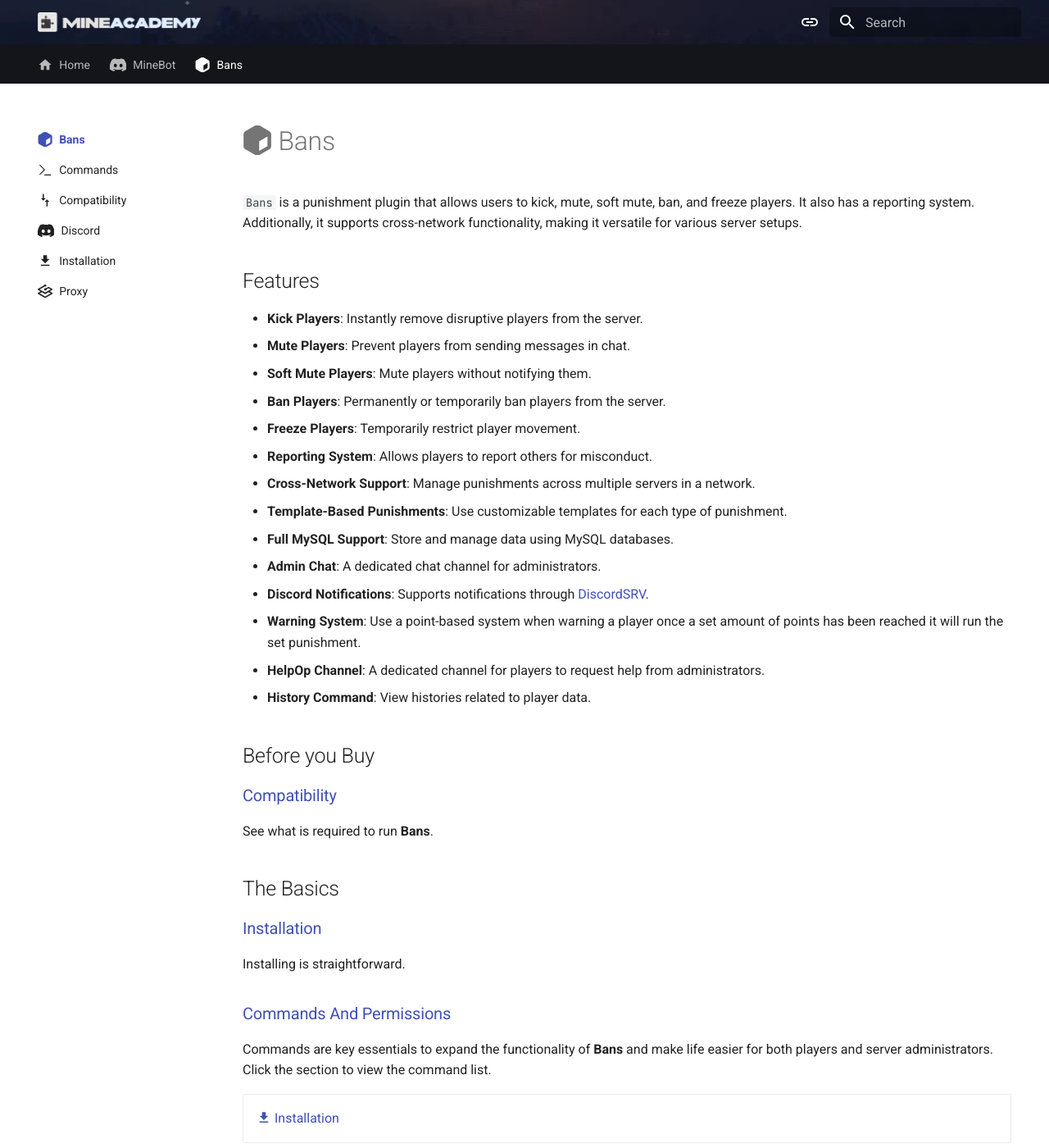
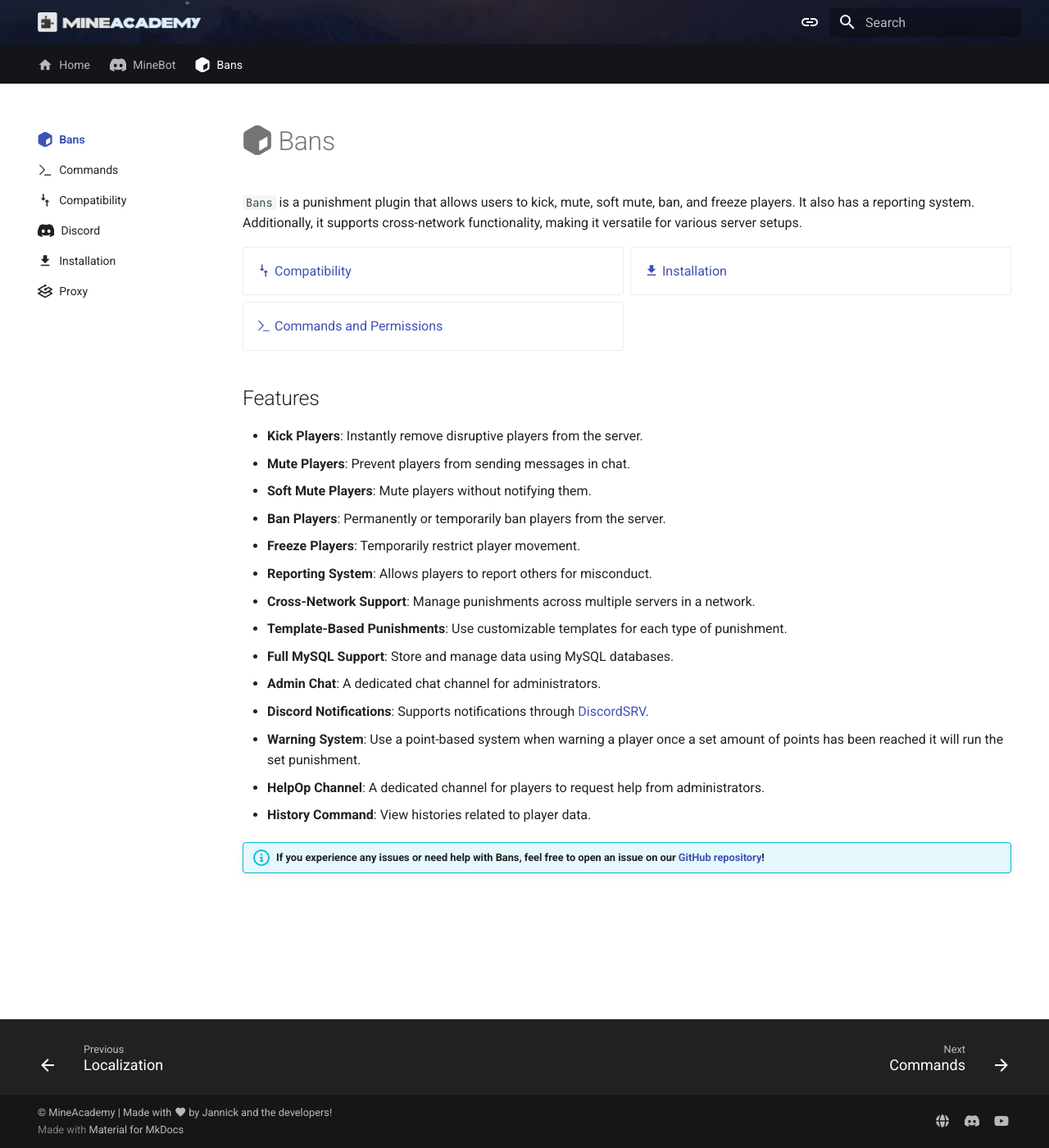
Before and after one commit to kangarko/docs, an MkDocs documentation site: the page built from docs/bans/index.md, in a window 1280 px wide and 1400 px high. Shown: the whole window at 82% size. Built offline with MkDocs 1.6.1 and Material for MkDocs 9.7.7, drawn with Linux system fonts in a browser that asks for light colours; plug-ins that fetch from the network failed and are left out; comment, search, counter and statistics services are not loaded.

Commit message:
Simplify Bans

```diff
--- a/docs/bans/index.md
+++ b/docs/bans/index.md
@@ -6,10 +6,17 @@
   - toc
 ---
 
-
 # :fontawesome-solid-cube: Bans
 
 `Bans` is a punishment plugin that allows users to kick, mute, soft mute, ban, and freeze players. It also has a reporting system. Additionally, it supports cross-network functionality, making it versatile for various server setups.
+
+<div class="grid cards" markdown>
+
+- [:material-compare-vertical: Compatibility](./compatibility/index.md)
+- [:material-download: Installation](./installation/index.md)
+- [:octicons-command-palette-24: Commands and Permissions](./commands/index.md)
+
+</div>
 
 ## Features
 
@@ -28,26 +35,4 @@
 - **HelpOp Channel**: A dedicated channel for players to request help from administrators.
 - **History Command**: View histories related to player data.
 
-## Before you Buy
-
-### [Compatibility](compatability/index.md)
-
-See what is required to run **Bans**.
-
-## The Basics
-
-### [Installation](installation/index.md)
-
-Installing is straightforward.
-
-### [Commands And Permissions](commands/index.md)
-Commands are key essentials to expand the functionality of **Bans** and make life easier for both players and server administrators. Click the section to view the command list.
-
-
-<div class="grid cards" markdown>
-
-- [:material-download: Installation](./installation/index.md)
-
-</div>
-
 !!! info "If you experience any issues or need help with **Bans**, feel free to open an issue on our [GitHub repository](https://github.com/kangarko/Bans/issues)!"
```
